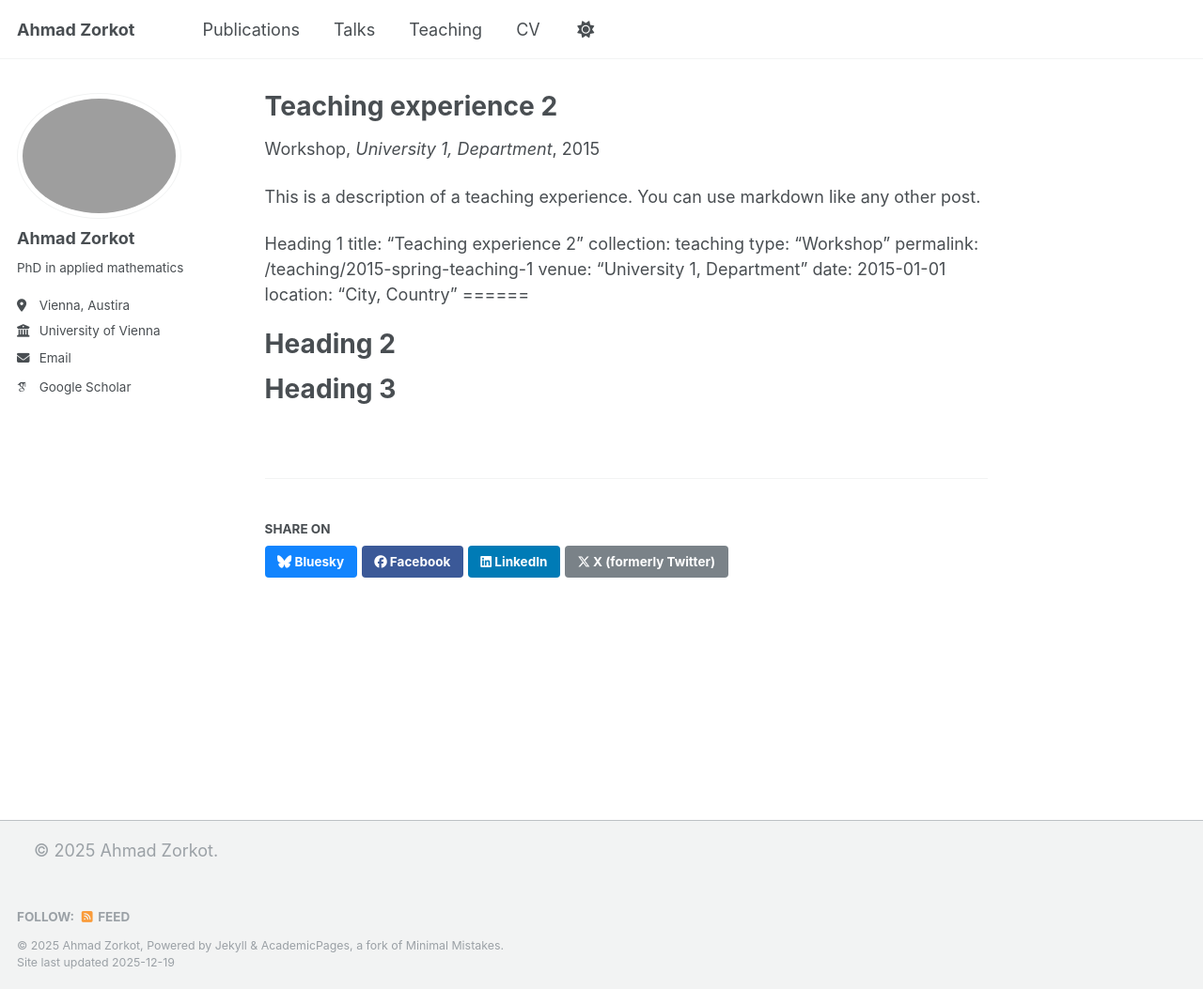
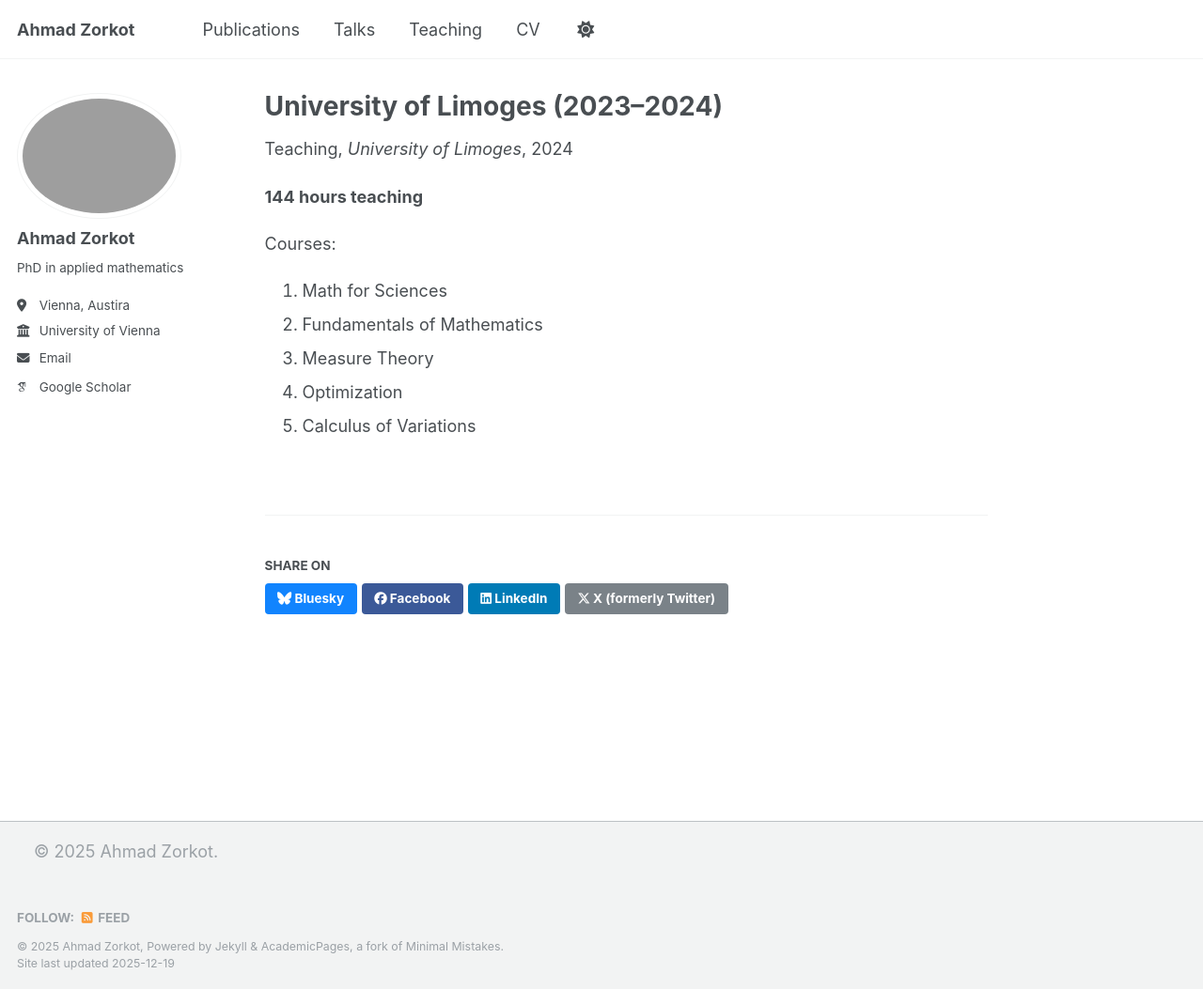
Before and after one commit to ahmadzorkot/ahmadzorkot.github.io, a Jekyll site: the page built from _teaching/2015-spring-teaching-2.md, in a window 1280 px wide and 1053 px high. Shown: the whole window at 94% size. Built offline with Jekyll 4.4.1, drawn with Linux system fonts in a browser that asks for light colours; some web fonts are replaced.

Commit message:
Update 2015-spring-teaching-2.md

```diff
--- a/_teaching/2015-spring-teaching-2.md
+++ b/_teaching/2015-spring-teaching-2.md
@@ -1,27 +1,17 @@
 ---
-title: "Teaching experience 2"
+title: "University of Limoges (2023–2024)"
 collection: teaching
-type: "Workshop"
-permalink: /teaching/2015-spring-teaching-1
-venue: "University 1, Department"
-date: 2015-01-01
-location: "City, Country"
+type: "Teaching"
+permalink: /teaching/2023-2024-university-of-limoges
+venue: "University of Limoges"
+date: 2024-01-01
+location: "Limoges, France"
 ---
+**144 hours teaching**
 
-This is a description of a teaching experience. You can use markdown like any other post.
-
-Heading 1
-title: "Teaching experience 2"
-collection: teaching
-type: "Workshop"
-permalink: /teaching/2015-spring-teaching-1
-venue: "University 1, Department"
-date: 2015-01-01
-location: "City, Country"
-======
-
-Heading 2
-======
-
-Heading 3
-======
+Courses:
+1. Math for Sciences
+2. Fundamentals of Mathematics
+3. Measure Theory
+4. Optimization
+5. Calculus of Variations
```
